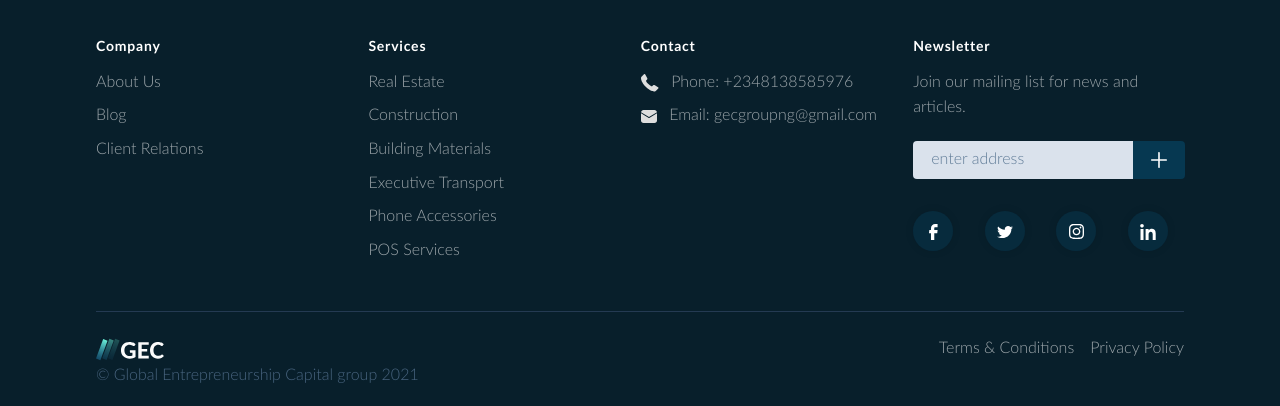
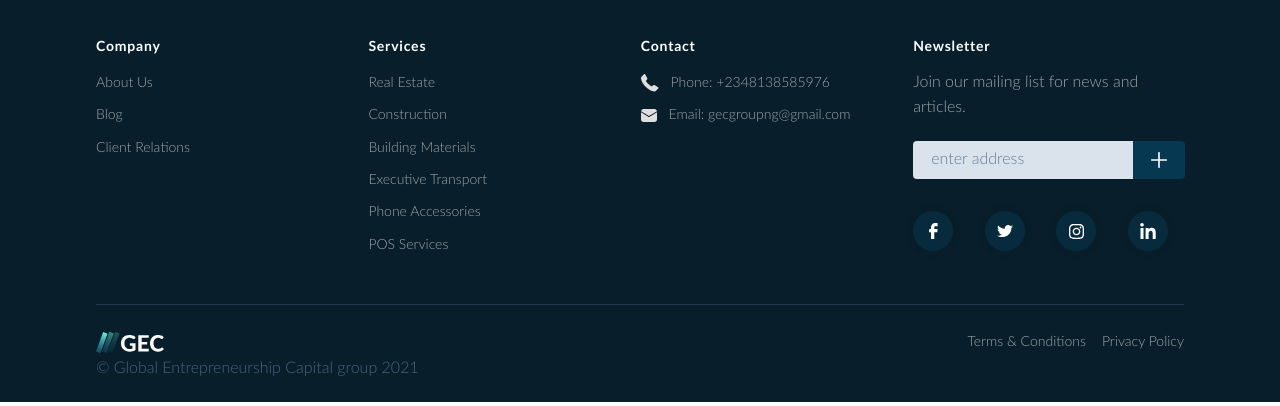
Before and after one commit to alvinuche/gec-site, a React (Create React App) app: page / in a window 1280 px wide. Shown: the part 2875-3281 px from the top of the page. Built offline with nearby package versions, Linux system fonts and the light colour scheme.

Commit message:
add: new paragraph style

```diff
--- a/src/components/Header.js
+++ b/src/components/Header.js
@@ -56,7 +56,7 @@ const btnVariants = {
 const Header = () => {
 	return (
 		<header className="carousel">
-			<Carousel interval={3000} controls={false}>
+			<Carousel interval={null} controls={false}>
 				<Carousel.Item interval={6000} className="carousel-item">
 					<div
 						className="carousel-bg"
--- a/src/index.css
+++ b/src/index.css
@@ -84,7 +84,7 @@ div {
 }
 body {
 	line-height: 1.6;
-	font-size: 0.875rem;
+	font-size: 0.9rem;
 	color: var(--clr-grey-1);
 	background-color: var(--clr-white);
 	overflow-x: hidden;
@@ -614,6 +614,9 @@ svg .bottom-chevron {
 	background-color: var(--clr-primary-1);
 	color: var(--clr-white);
 }
+.footer-section a {
+	font-size: 0.875rem;
+}
 .footer-container-figure {
 	width: 90vw;
 	margin: 0 auto;
```
